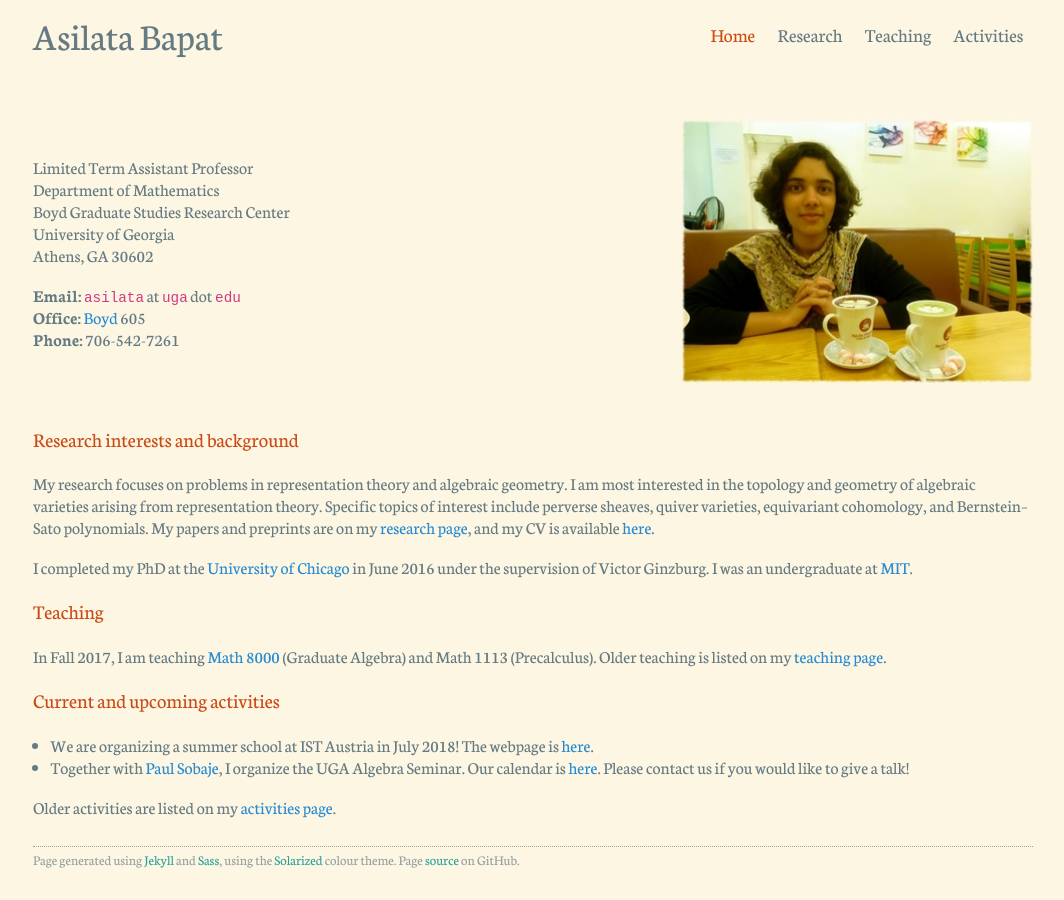
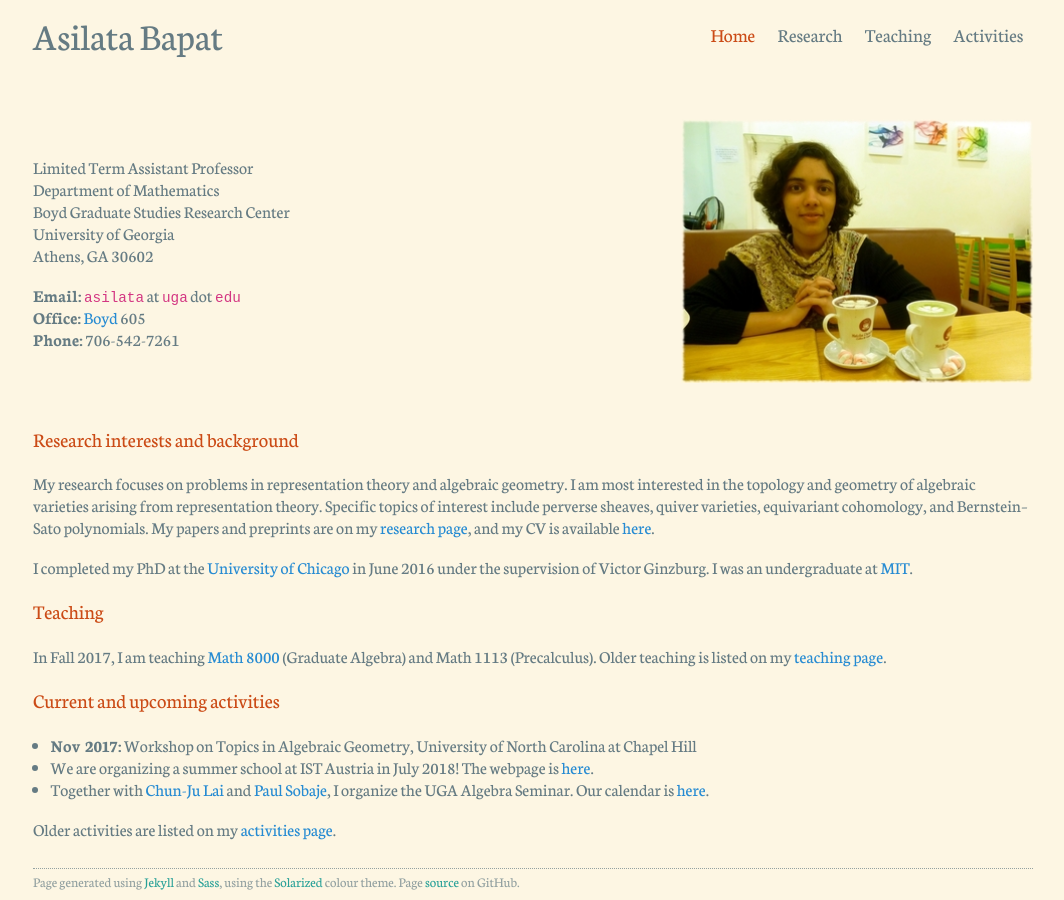
Before and after one commit to dongmouren0/dongmouren.github.io, a Jekyll site: the page built from index.md, in a window 1280 px wide. Shown: the whole page, without its empty margins (107-1171 px from the left). Built offline with Jekyll 4.4.1, drawn with Linux system fonts in a browser that asks for light colours.

Commit message:
Updated activities section

```diff
--- a/_data/activities.yml
+++ b/_data/activities.yml
@@ -23,7 +23,12 @@
   date: "2017-03-10"
   category: *presentation
 
-- content: Together with [Paul Sobaje](https://psobaje.github.io/), I organize the UGA Algebra Seminar. Our calendar is [here](https://calendar.google.com/calendar/embed?mode=AGENDA&src=ss4ps8h03v62f1vhuf40c2j87o@group.calendar.google.com&ctz=America/New_York). Please contact us if you would like to give a talk!
+- content: Workshop on Topics in Algebraic Geometry
+  location: University of North Carolina at Chapel Hill
+  date: "2017-11-03"
+  category: *presentation
+
+- content: Together with [Chun-Ju Lai](https://faculty.franklin.uga.edu/cjlai/) and [Paul Sobaje](https://psobaje.github.io/), I organize the UGA Algebra Seminar. Our calendar is [here](https://calendar.google.com/calendar/embed?mode=AGENDA&src=ss4ps8h03v62f1vhuf40c2j87o@group.calendar.google.com&ctz=America/New_York).
   current: true
   date: "2020-01-01"
   category: &other other
```
